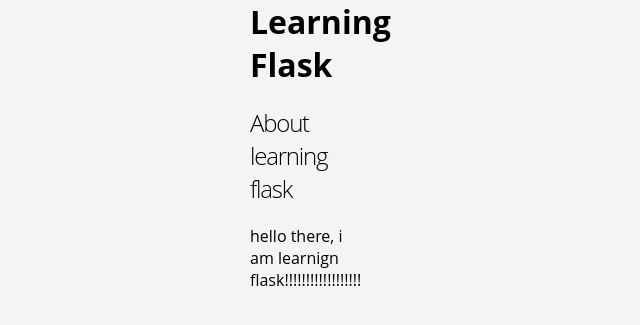
After one commit to kh-cyber/learning-flask, a Flask app: page /about in a window 1280 px wide. The commit adds this page. Shown: the top 325 px of the page, without its empty margins (340-980 px from the left). Run offline with Flask 2, Linux system fonts and the light colour scheme.

Commit message:
about page

```diff
--- a/app.py
+++ b/app.py
@@ -6,6 +6,9 @@ def index():
     return render_template('index.html')
     #return 'Hello, World!'
 
+@app.route("/about")
+def about():
+    return render_template('about.html')
 # @app.route('/products')
 # def products():
 #     return 'this is product page'
--- /dev/null
+++ b/templates/about.html
@@ -0,0 +1,11 @@
+{% extends 'layout.html' %}
+{% block content %}
+
+<main class='about-section'>
+      <div class='container'>
+            <h2>About learning flask</h2>
+            <p>hello there, i am learnign flask!!!!!!!!!!!!!!!!!!</p>
+      </div>
+</main>
+
+{% endblock %}
--- a/templates/index.html
+++ b/templates/index.html
@@ -5,7 +5,7 @@
             <div class="section-content">
             <h2>Discover places near you.</h2>
                   <a href='#' class="btn-primary">Sign Up</a>
-                  <a href='#' class="btn-secondary">Learn More</a>
+                  <a href="{{url_for('about')}}" class="btn-secondary">Learn More</a>
             </div>
             <div class="section-device">
                   <img src ="static/pic.jpg">
```
